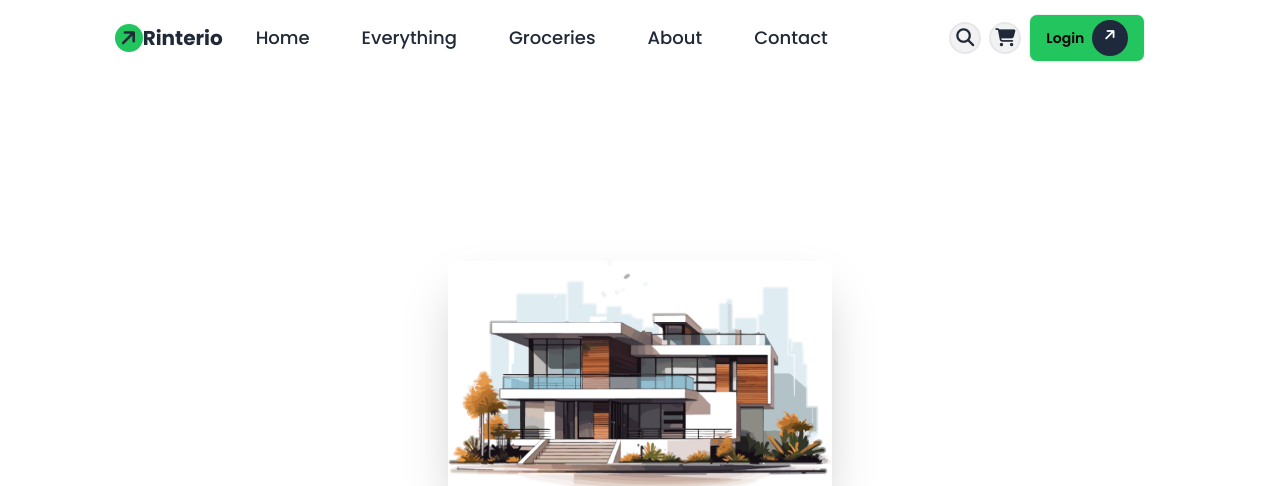
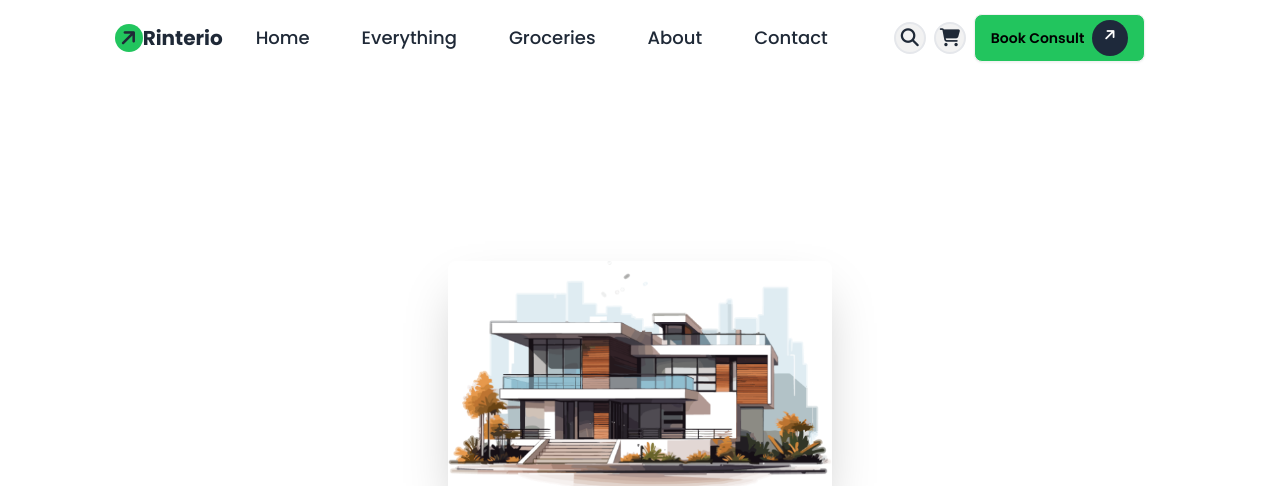
Before and after one commit to abrarbinhabib003/PH-Assignment-3, a plain HTML site: page index.html in a window 1280 px wide. Shown: the top 486 px of the page. Drawn offline with nearby package versions, Linux system fonts and the light colour scheme.

Commit message:
Resolved

```diff
--- a/index.html
+++ b/index.html
@@ -90,7 +90,7 @@
                       <div class="w-8 h-8 bg-base-200 border-2 rounded-full">
                           <i class="fa-solid fa-cart-shopping"></i>
                       </div>
-                      <a class="btn bg-green-500 text-black">Login
+                      <a class="btn bg-green-500 text-black">Book Consult
                           <div class="w-9 h-9 bg-slate-800 rounded-full p-2 text-white">
                               <i class="fa-solid fa-arrow-right -rotate-45"></i>
                           </div>
@@ -122,60 +122,7 @@
               </div>
           </div>
 
-
-
-
-
-
-
-
-
-
-
-
-
-
-
-
-
-
-
-
-
-
-
-
-
-
-
-
-
-
-
-
-
-
-
-
-
-
-
-
-
-
-
-
-
-
-
-
-
-
-
-
-
-
-            </div>
+</div>
         </nav>
     </header>
 <!--Hero Section-->
```
